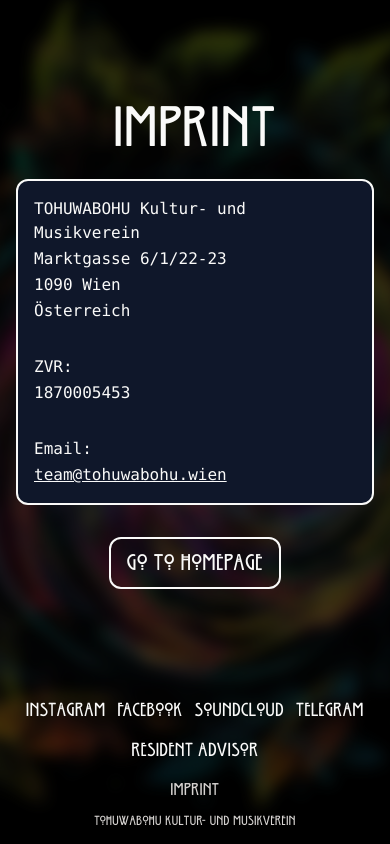
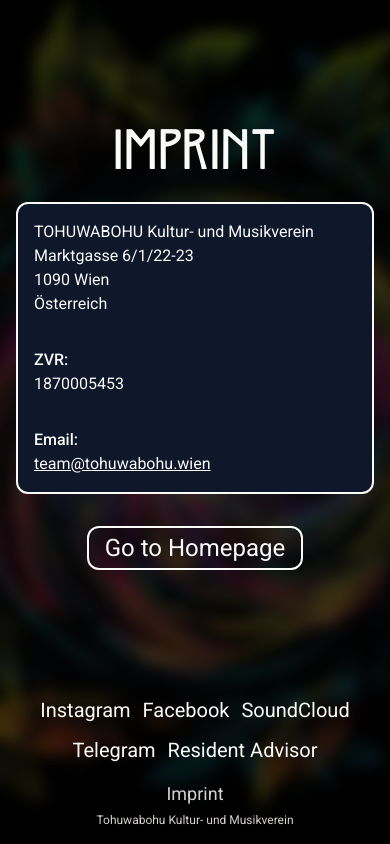
Before and after one commit to mGallee/tohuwabohu, a Next.js app: page /imprint in a window 390 px wide. Built offline with nearby package versions, Linux system fonts and the light colour scheme.

Commit message:
chore: update sans font

```diff
--- a/src/app/artist/[slug]/page.tsx
+++ b/src/app/artist/[slug]/page.tsx
@@ -68,7 +68,7 @@ export default async function ArtistPage({ params }: ArtistPageProps) {
           </Button>
         </div>
         <Button as="a" href="/" variant="outlined">
-          Go to homepage
+          Go to Homepage
         </Button>
       </section>
     </div>
--- a/src/app/globals.css
+++ b/src/app/globals.css
@@ -35,7 +35,8 @@
   --animate-text-glow: text-glow 2s ease-in-out infinite alternate;
   --animate-spin-extremely-slow: spin 600s linear infinite;
 
-  --font-sans: var(--font-itc-willow);
+  --font-healine: var(--font-itc-willow);
+  --font-sans: var(--font-roboto);
 
   @keyframes box-glow {
     0% {
@@ -92,10 +93,21 @@
   }
 }
 
+@layer base {
   html,
   body {
     min-height: 100vh;
     min-height: 100svh;
+    font-family: var(--font-sans), sans-serif;
+  }
+
+  h1,
+  h2,
+  h3,
+  h4,
+  h5,
+  h6 {
+    font-family: var(--font-healine), sans-serif;
   }
 
   img[draggable='false'] {
@@ -113,3 +125,4 @@ img[draggable='false'] {
       transition-delay: -1ms !important;
     }
   }
+}
--- a/src/app/imprint/page.tsx
+++ b/src/app/imprint/page.tsx
@@ -9,20 +9,20 @@ export const metadata: Metadata = {
 export default function ImprintPage() {
   return (
     <div className="flex flex-1 flex-col justify-center gap-16 py-8 md:gap-32 md:py-16">
-      <section className="flex flex-col gap-8 md:gap-16">
+      <section className="flex flex-col items-center gap-8 md:gap-16">
         <h1 className="text-center text-6xl md:text-8xl">Imprint</h1>
-        <div className="flex flex-col gap-8 rounded-xl border-2 border-stone-50 bg-slate-900 p-4 font-mono">
-          <address className="flex flex-col gap-0.5 not-italic">
+        <div className="flex flex-col gap-8 self-stretch rounded-xl border-2 border-stone-50 bg-slate-900 p-4">
+          <address className="flex flex-col not-italic">
             <div>TOHUWABOHU Kultur- und Musikverein</div>
             <div>Marktgasse 6/1/22-23</div>
             <div>1090 Wien</div>
             <div>Österreich</div>
           </address>
-          <div className="flex flex-col gap-0.5">
+          <div className="flex flex-col">
             <div className="font-medium">ZVR:</div>
             <div>1870005453</div>
           </div>
-          <div className="flex flex-col gap-0.5">
+          <div className="flex flex-col">
             <div className="font-medium">Email:</div>
             <div>
               <Link className="underline" href="mailto:team@tohuwabohu.wien">
@@ -31,8 +31,8 @@ export default function ImprintPage() {
             </div>
           </div>
         </div>
-        <Button className="self-center" as="a" href="/" variant="outlined">
-          Go to homepage
+        <Button as="a" href="/" variant="outlined">
+          Go to Homepage
         </Button>
       </section>
     </div>
--- a/src/app/layout.tsx
+++ b/src/app/layout.tsx
@@ -1,5 +1,6 @@
 import './globals.css';
 import localFont from 'next/font/local';
+import { Roboto } from 'next/font/google';
 import { SpeedInsights } from '@vercel/speed-insights/next';
 import { ReactNode } from 'react';
 import { Metadata } from 'next';
@@ -18,6 +19,13 @@ const itcWillowFont = localFont({
     'Lucida Handwriting',
     'cursive',
   ],
+});
+
+const robotoFont = Roboto({
+  variable: '--font-roboto',
+  display: 'swap',
+  preload: true,
+  subsets: ['latin'],
 });
 
 const title = 'Tohuwabohu | Kultur- und Musikverein';
@@ -69,7 +77,9 @@ export const metadata: Metadata = {
 
 export default function RootLayout({ children }: { children: ReactNode }) {
   return (
-    <html lang="en" className={`${itcWillowFont.variable} font-sans`}>
+    <html
+      lang="en"
+      className={`${itcWillowFont.variable} ${robotoFont.variable}`}>
       <body className="relative flex flex-col bg-black text-stone-50 selection:bg-slate-700">
         <SpinningBackdrop
           className="fixed inset-0 z-[-99]"
--- a/src/components/Artist.tsx
+++ b/src/components/Artist.tsx
@@ -14,7 +14,7 @@ export default function Artist({
     <article className="flex flex-col gap-2">
       <div className="flex flex-row">
         <Link
-          className="group flex flex-row items-center gap-2"
+          className="group font-healine flex flex-row items-center gap-2"
           href={`/artist/${slug}`}>
           <Image
             className="group-hover:animate-box-glow group-active:animate-box-glow aspect-square h-[40] w-[40] rounded-full border-2 border-stone-50 md:h-[50] md:w-[50]"
@@ -24,7 +24,7 @@ export default function Artist({
             alt={`Profile picture of ${name}`}
             draggable={false}
           />
-          <div className="mb-1 text-2xl md:mb-2 md:text-4xl">{name}</div>
+          <div className="mb-1.5 text-2xl md:mb-2.5 md:text-4xl">{name}</div>
         </Link>
       </div>
       <SoundCloudPlayer
--- a/src/components/Button.tsx
+++ b/src/components/Button.tsx
@@ -26,7 +26,7 @@ type ButtonProps = AnchorElementProps | ButtonElementProps;
 
 export default function Button(props: ButtonProps) {
   const baseClasses =
-    'hover:animate-text-glow active:animate-text-glow rounded-xl px-4 py-2 pb-4 text-2xl text-center leading-none md:text-4xl md:leading-none';
+    'hover:animate-text-glow active:animate-text-glow rounded-xl px-4 py-2 text-2xl text-center leading-none md:text-4xl md:leading-none';
 
   const variantClasses = {
     text: 'border-0',
--- a/src/components/Event.tsx
+++ b/src/components/Event.tsx
@@ -25,11 +25,11 @@ export default function Event({ event }: EventProps) {
         />
       </div>
       <article className="z-10 flex flex-col gap-4 p-4 md:flex-row">
-        <div className="flex flex-4 flex-col justify-between gap-2">
-          <div className="flex flex-col md:gap-1">
-            <div className="text-2xl md:text-4xl">{event.title}</div>
+        <div className="flex flex-4 flex-col gap-2 md:gap-4">
+          <div className="font-healine text-2xl md:text-4xl">{event.title}</div>
+          <div className="flex flex-col gap-1">
             <div className="flex flex-row items-center gap-1">
-              <Clock10 className="mt-1.5" size={20} strokeWidth={2.2} />
+              <Clock10 size={20} strokeWidth={2.2} />
               <time className="flex text-xl">
                 {`${event.startDate.toLocaleString('de-AT', {
                   year: 'numeric',
@@ -44,15 +44,15 @@ export default function Event({ event }: EventProps) {
               </time>
             </div>
             <div className="flex flex-row items-center gap-1">
-              <MapPin className="mt-1.5" size={20} strokeWidth={2.2} />
+              <MapPin size={20} strokeWidth={2.2} />
               <address className="flex text-xl not-italic">
                 {event.location}
               </address>
             </div>
           </div>
         </div>
-        <div className="flex flex-1 flex-col justify-between md:items-end">
-          <div className="flex flex-col md:items-end">
+        <div className="flex flex-1 flex-col justify-between gap-2 md:items-end">
+          <div className="flex flex-col gap-1 md:items-end">
             <div className="text-xl">Entry price</div>
             <div className="text-2xl md:text-4xl">
               {event.price
@@ -64,8 +64,8 @@ export default function Event({ event }: EventProps) {
                 .replace(/\u00A0/g, ' ')}
             </div>
           </div>
-          <hr className="mt-3 mb-0.5 flex w-2/6 md:w-3/4" />
-          <div className="flex flex-col text-stone-300 md:items-end">
+          <hr className="flex w-2/6 md:w-3/4" />
+          <div className="flex flex-col gap-1 text-stone-300 md:items-end">
             <div className="text-lg">Before midnight</div>
             <div className="text-xl md:text-2xl">
               {event.beforeMidnightPrice
--- a/src/components/Footer.tsx
+++ b/src/components/Footer.tsx
@@ -3,7 +3,7 @@ import Link from '@/components/Link';
 
 export default function Footer() {
   return (
-    <footer className="flex flex-col items-center gap-3 p-4 md:gap-6 md:p-8">
+    <footer className="flex flex-col items-center gap-4 p-4 md:gap-8 md:p-8">
       <div className="flex flex-row flex-wrap items-center justify-center gap-3 text-center md:gap-6">
         {SOCIAL_MEDIA_ITEMS.map(({ label, href }) => (
           <Link
@@ -15,11 +15,11 @@ export default function Footer() {
           </Link>
         ))}
       </div>
-      <div className="flex flex-col items-center gap-2">
+      <div className="flex flex-col items-center gap-1">
         <Link className="text-center text-lg text-stone-300" href="/imprint">
           Imprint
         </Link>
-        <div className="text-center text-sm text-stone-300">
+        <div className="text-center text-xs text-stone-300">
           Tohuwabohu Kultur- und Musikverein
         </div>
       </div>
--- a/src/constants/social-media.ts
+++ b/src/constants/social-media.ts
@@ -8,7 +8,7 @@ export const SOCIAL_MEDIA_ITEMS = [
     href: 'https://www.facebook.com/tohuwabohu.vienna',
   },
   {
-    label: 'Soundcloud',
+    label: 'SoundCloud',
     href: 'https://soundcloud.com/tohuwabohu-vienna',
   },
   {
```
Lines whose indentation alone changed are shown as unchanged.
